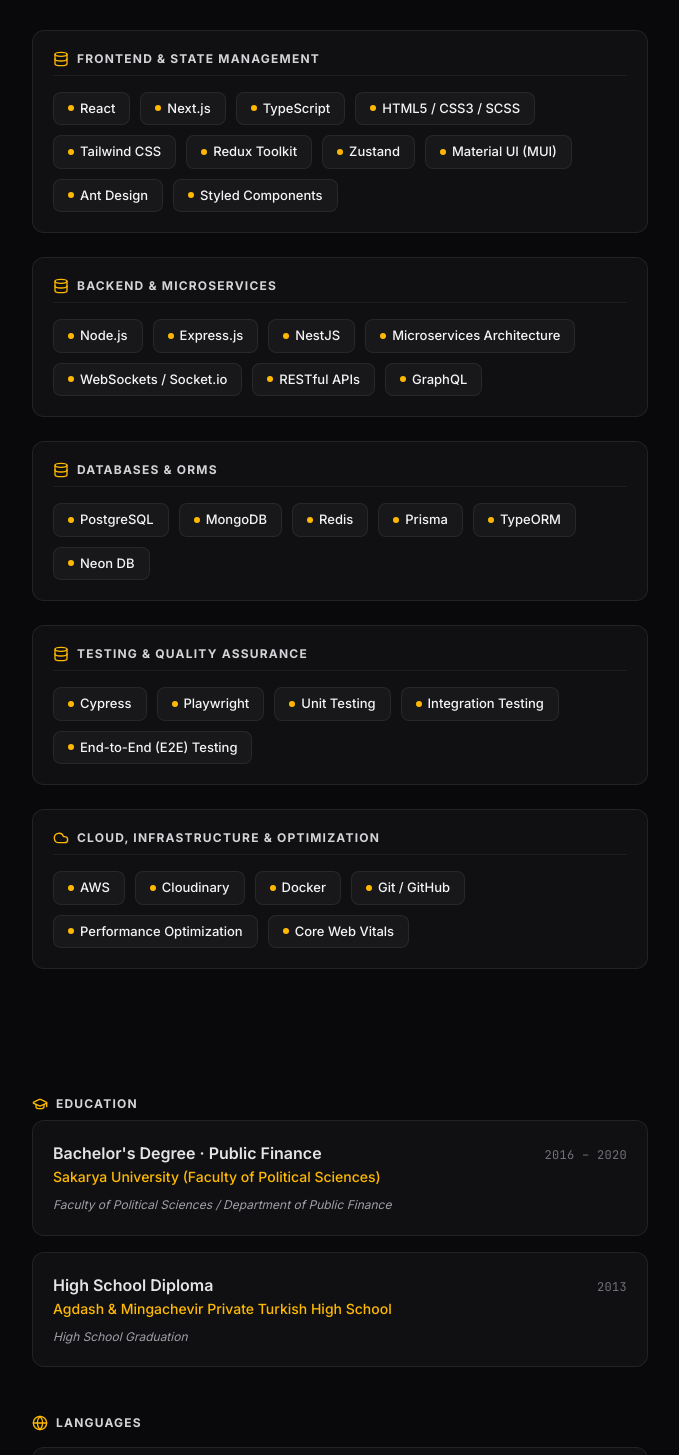
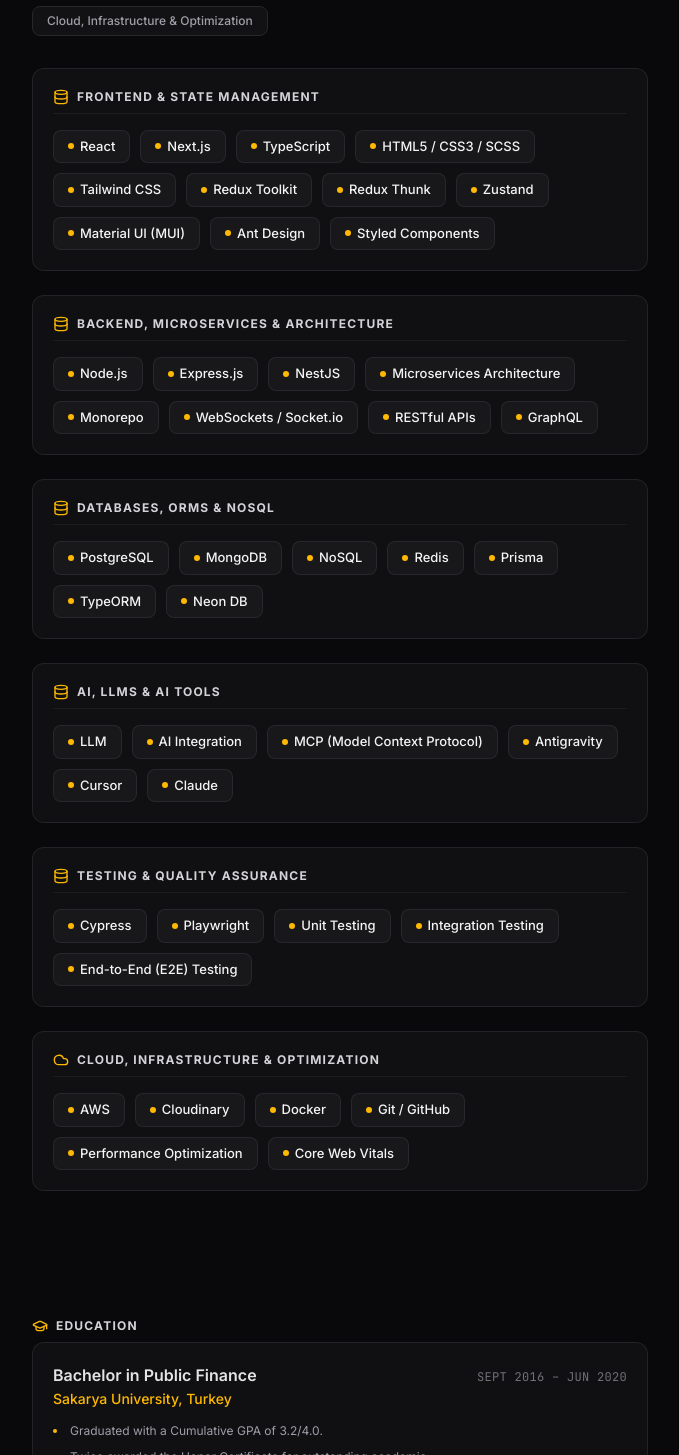
Before and after one commit to bbaymistery/my_portfolio, a React (Vite) app: page / in a window 1280 px wide. Shown: the part 1345-2800 px from the top of the page, without its empty margins (536-1215 px from the left). Built offline with nearby package versions, Linux system fonts and the light colour scheme.

Commit message:
Update Education details from screenshot and add AI, LLM, MCP, Redux Thunk, Monorepo, NoSQL skills

```diff
--- a/src/components/EducationSection.jsx
+++ b/src/components/EducationSection.jsx
@@ -34,12 +34,23 @@
                   <span className="block text-xs md:text-sm text-amber-400 font-medium mt-0.5">
                     {edu.institution}
                   </span>
-                  {edu.details && (
+
+                  {/* Single line details or multi bullet points */}
+                  {edu.bullets && edu.bullets.length > 0 ? (
+                    <ul className="mt-3 space-y-1.5 list-disc list-inside text-xs text-zinc-400 leading-relaxed">
+                      {edu.bullets.map((bullet, bIdx) => (
+                        <li key={bIdx} className="marker:text-amber-400">
+                          {bullet}
+                        </li>
+                      ))}
+                    </ul>
+                  ) : edu.details ? (
                     <p className="mt-2 text-xs text-zinc-400 leading-relaxed italic">
                       {edu.details}
                     </p>
-                  )}
+                  ) : null}
                 </div>
+
                 <span className="font-mono text-xs uppercase tracking-wide text-zinc-500 mt-2 sm:mt-0">
                   {edu.period}
                 </span>
--- a/src/data/portfolioData.js
+++ b/src/data/portfolioData.js
@@ -1,9 +1,9 @@
 export const portfolioData = {
   personal: {
-    name: "Elgün Ezmememdov",
+    name: "Elgün Əzməmmədov",
     title: "Software & Data Engineer",
-    subtitle: "Sakarya Üniversitesi Alumnus",
-    tagline: "Building scalable platforms, modern web systems, and data pipelines.",
+    subtitle: "Sakarya University Alumnus",
+    tagline: "Building scalable platforms, modern web systems, and data-driven architectures.",
     avatar: "/avatar.jpg",
     location: "Azerbaijan",
     aboutParagraphs: [
@@ -53,6 +53,7 @@
         "HTML5 / CSS3 / SCSS",
         "Tailwind CSS",
         "Redux Toolkit",
+        "Redux Thunk",
         "Zustand",
         "Material UI (MUI)",
         "Ant Design",
@@ -60,26 +61,39 @@
       ]
     },
     {
-      category: "Backend & Microservices",
+      category: "Backend, Microservices & Architecture",
       skills: [
         "Node.js",
         "Express.js",
         "NestJS",
         "Microservices Architecture",
+        "Monorepo",
         "WebSockets / Socket.io",
         "RESTful APIs",
         "GraphQL"
       ]
     },
     {
-      category: "Databases & ORMs",
+      category: "Databases, ORMs & NoSQL",
       skills: [
         "PostgreSQL",
         "MongoDB",
+        "NoSQL",
         "Redis",
         "Prisma",
         "TypeORM",
         "Neon DB"
+      ]
+    },
+    {
+      category: "AI, LLMs & AI Tools",
+      skills: [
+        "LLM",
+        "AI Integration",
+        "MCP (Model Context Protocol)",
+        "Antigravity",
+        "Cursor",
+        "Claude"
       ]
     },
     {
@@ -107,10 +121,14 @@
 
   education: [
     {
-      degree: "Bachelor's Degree · Public Finance",
-      institution: "Sakarya University (Faculty of Political Sciences)",
-      period: "2016 – 2020",
-      details: "Faculty of Political Sciences / Department of Public Finance"
+      degree: "Bachelor in Public Finance",
+      institution: "Sakarya University, Turkey",
+      period: "Sept 2016 – Jun 2020",
+      bullets: [
+        "Graduated with a Cumulative GPA of 3.2/4.0.",
+        "Twice awarded the Honor Certificate for outstanding academic excellence.",
+        "Utilized core university foundations in quantitative analysis, economics, and structured logic to build strong data-driven problem-solving skills that directly enhance complex frontend system architecture."
+      ]
     },
     {
       degree: "High School Diploma",
@@ -120,11 +138,6 @@
     }
   ],
 
-  certifications: [
-    { title: "Full Stack Web Development Certification", date: "2023" },
-    { title: "Modern Data Engineering & Analytics", date: "2022" }
-  ],
-
   languages: [
     { name: "Azerbaijani", level: "Native" },
     { name: "Turkish", level: "Native" },
```
